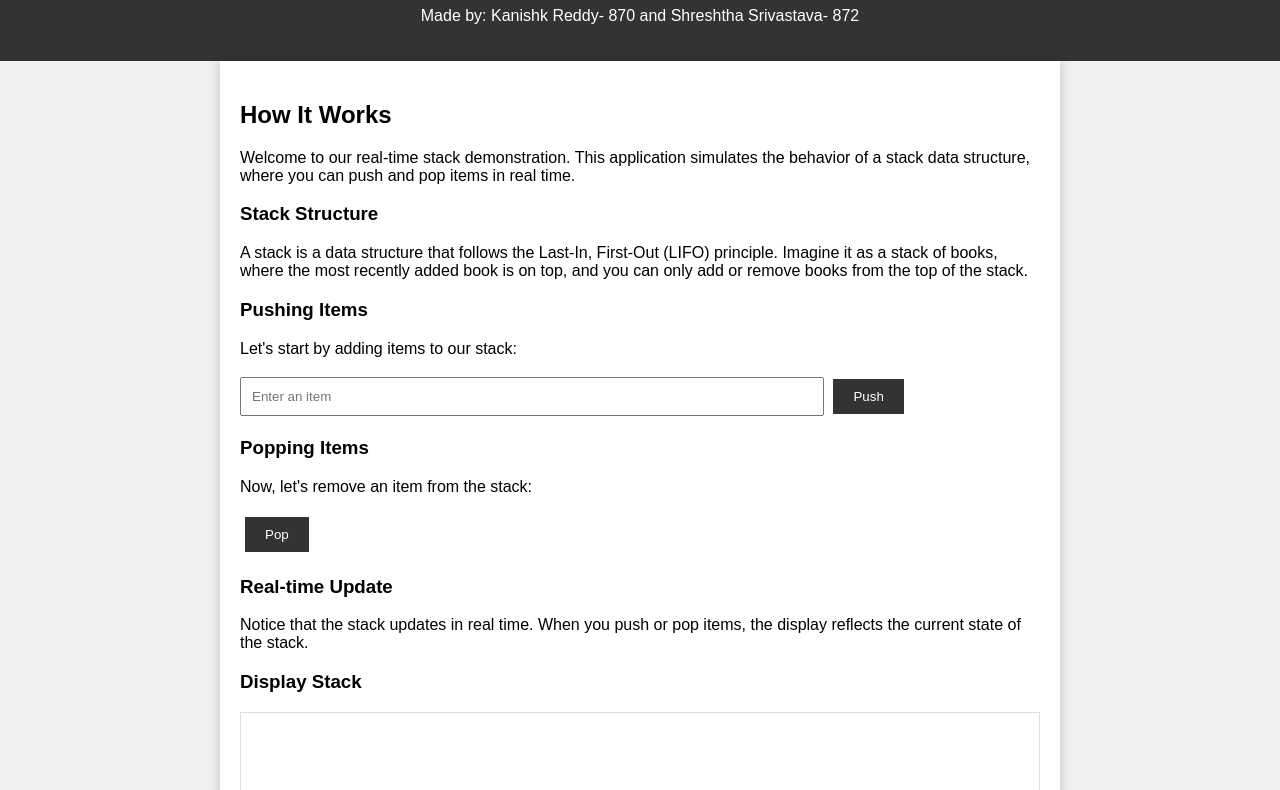
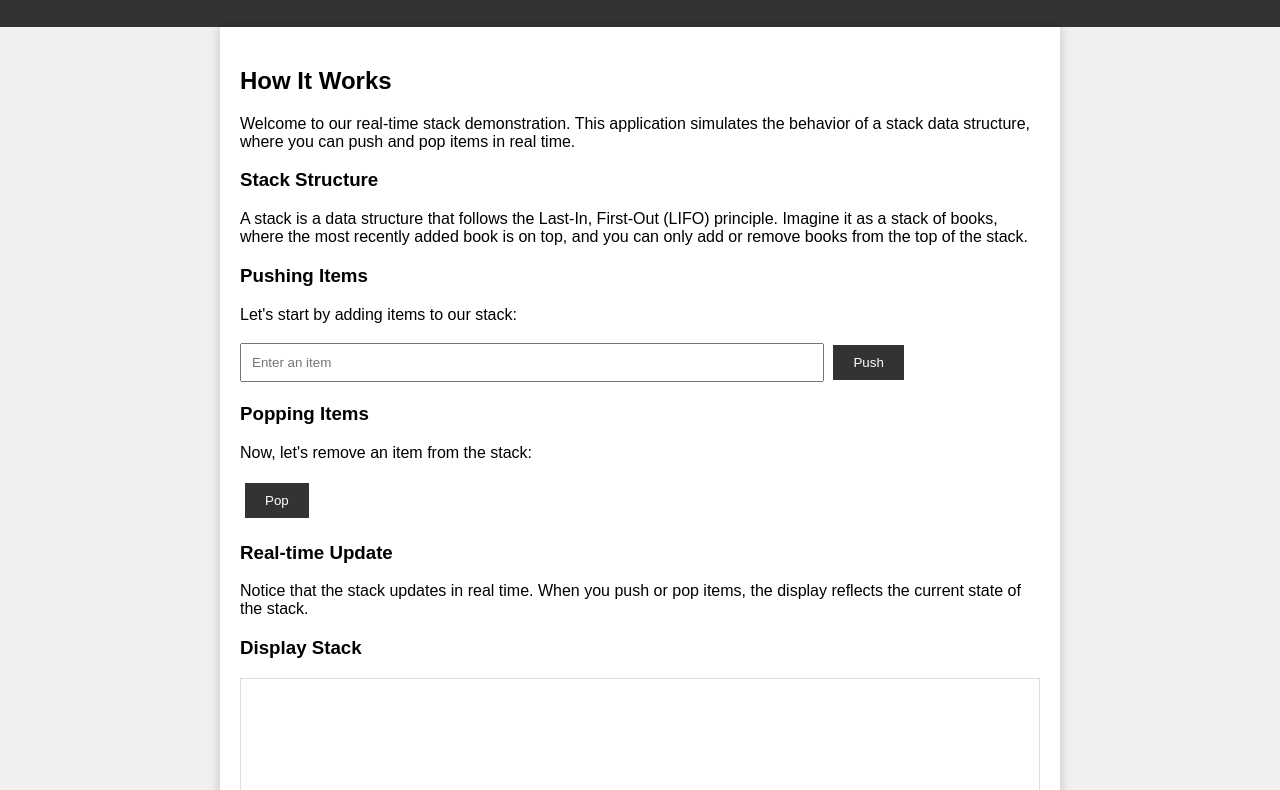
Before and after one commit to Kanishk3813/Real-Time-Stack-Application, a plain HTML site: page index1.html in a window 1280 px wide. Shown: the part 93-883 px from the top of the page. Drawn offline with Linux system fonts and the light colour scheme.

Commit message:
Update index1.html

```diff
--- a/index1.html
+++ b/index1.html
@@ -9,7 +9,6 @@
 <body>
     <header>
         <h1>Real-Time Stack Application</h1>
-        <p> Made by: Kanishk Reddy- 870 and Shreshtha Srivastava- 872</p>
     </header>
     <div id="container">
         <h2>How It Works</h2>
```
